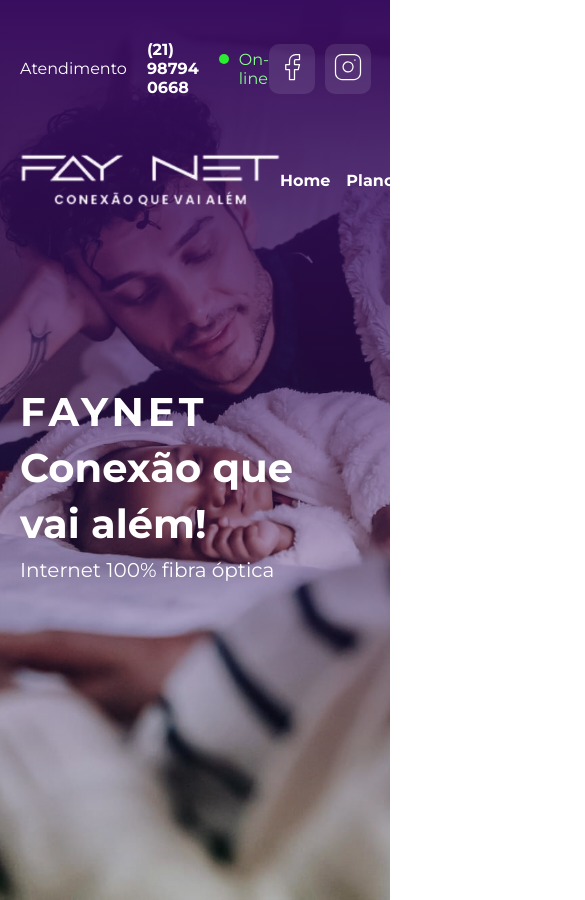
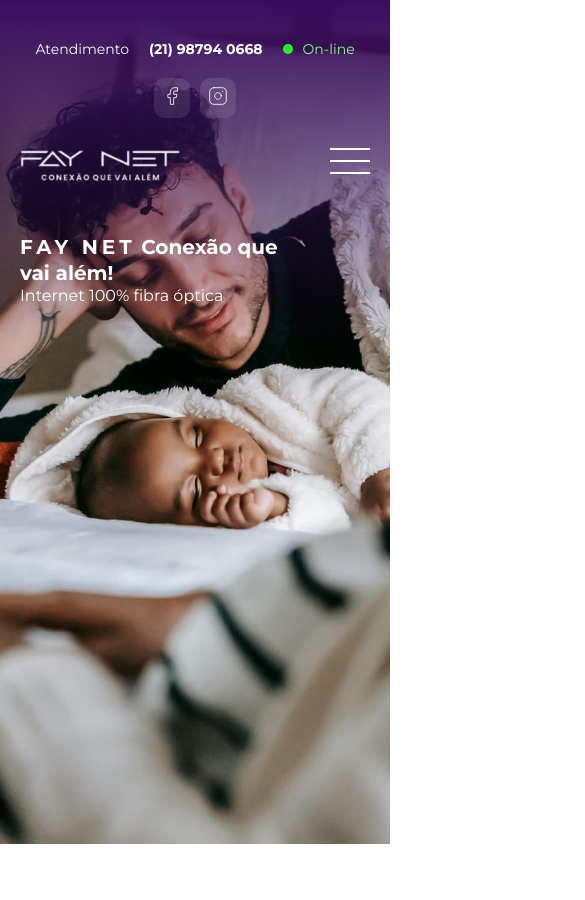
Before and after one commit to renancaldasdev/faynet, a plain HTML site: page index.html in a window 390 px wide. Shown: the top 900 px of the page, 585 px wide, since content can reach past the window. After the commit the page ends 844 px from the top, so only its background shows below. Drawn offline with Linux system fonts and the light colour scheme.

Commit message:
mobile do header

```diff
--- a/assets/css/header.css
+++ b/assets/css/header.css
@@ -12,7 +12,6 @@
     var(--faynet-purple-dark),
     transparent
   );
-  min-height: 90rem;
 }
 
 .header-top {
@@ -141,3 +140,69 @@
   line-height: 3.6rem;
   font-weight: var(--font-weight-regular);
 }
+
+@media (min-width: 0px) and (max-width: 768px) {
+  .banner-hero {
+    min-height: 100vh;
+  }
+
+  .header-top {
+    flex-wrap: wrap;
+    margin-bottom: 3rem;
+    justify-content: center;
+    gap: 2rem;
+  }
+
+  .header-top-opening-hours p {
+    font-size: 1.4rem;
+  }
+
+  .header-top-sociais a img {
+    width: 2rem;
+  }
+
+  .header-menu-logo img {
+    width: 16rem;
+  }
+
+  .header-menu-links ul {
+    display: none;
+  }
+
+  .header-menu-mobile {
+    cursor: pointer;
+  }
+
+  .header-menu-mobile div {
+    width: 4rem;
+    height: 0.2rem;
+    background-color: var(--faynet-white);
+    margin-bottom: 1rem;
+  }
+
+  .header-menu-subcriber-center {
+    display: none;
+  }
+
+  .banner-hero-text {
+    margin-top: 5rem;
+  }
+
+  .banner-hero-text h1 {
+    font-size: 2rem;
+    line-height: 2.6rem;
+  }
+
+  .banner-hero-text sapn {
+    letter-spacing: initial;
+  }
+
+  .banner-hero-text p {
+    font-size: 1.6rem;
+    line-height: 2rem;
+  }
+}
+
+@media (min-width: 769px) and (max-width: 1024px) {
+  /* Regras para tablets */
+}
--- a/index.html
+++ b/index.html
@@ -11,6 +11,10 @@
       rel="stylesheet"
     />
     <title>Faynet - Conexão que vai além!</title>
+    <meta
+      name="description"
+      content="Navegue, jogue e faça streaming sem interrupções com nossa internet banda larga de alta velocidade. Confira nossos planos acessíveis!"
+    />
   </head>
   <body>
     <header class="banner-hero">
@@ -39,6 +43,11 @@
               />
             </div>
             <div class="header-menu-links">
+              <div class="header-menu-mobile">
+                <div></div>
+                <div></div>
+                <div></div>
+              </div>
               <ul>
                 <li><a href="">Home</a></li>
                 <li><a href="">Planos</a></li>
@@ -47,7 +56,6 @@
                 <li><a href="">Atendimento</a></li>
               </ul>
             </div>
-            <div>
             <a
               href="https://faynetrj.com.br/central_assinante_web/"
               target="_blank"
@@ -57,10 +65,9 @@
               Central do Assinante</a
             >
           </div>
-          </div>
 
           <div class="banner-hero-text">
-            <h1><span>Faynet</span> Conexão que vai além!</h1>
+            <h1><span>Fay net</span> Conexão que vai além!</h1>
             <p>Internet 100% fibra óptica</p>
           </div>
         </div>
```
Lines whose indentation alone changed are shown as unchanged.
